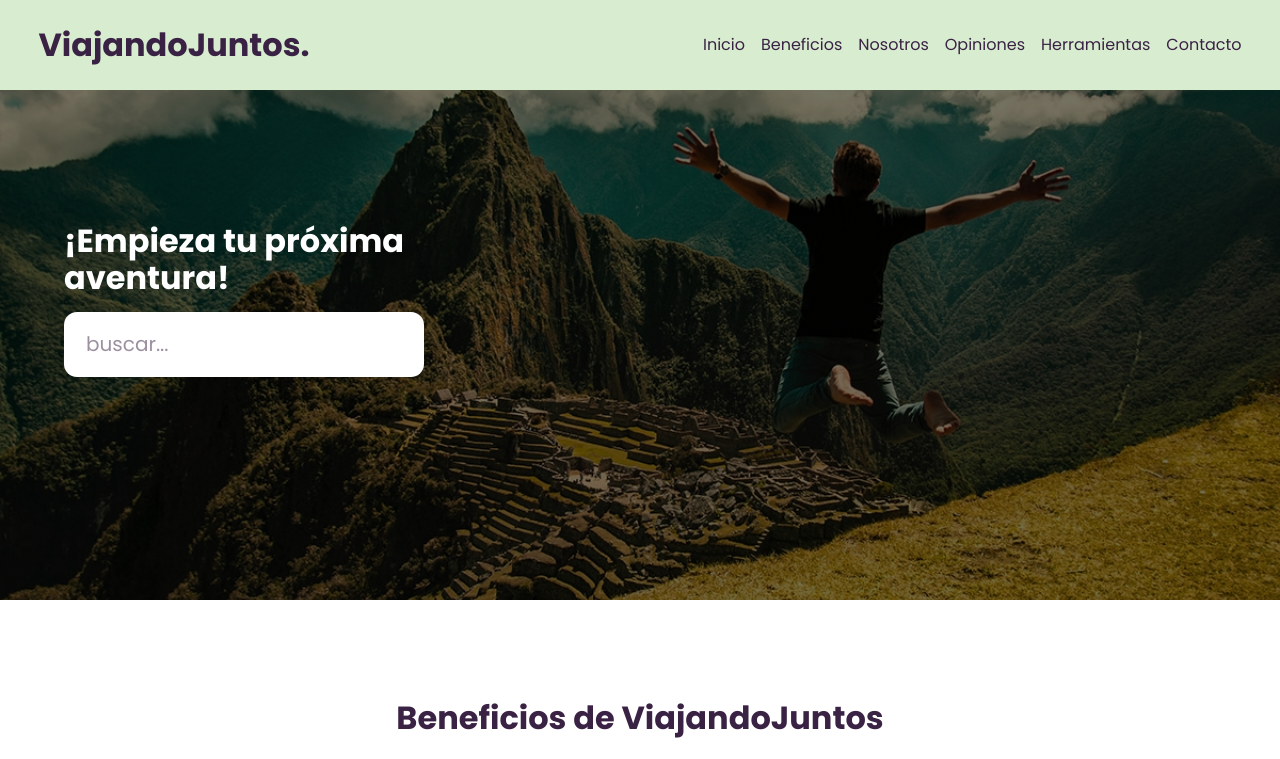
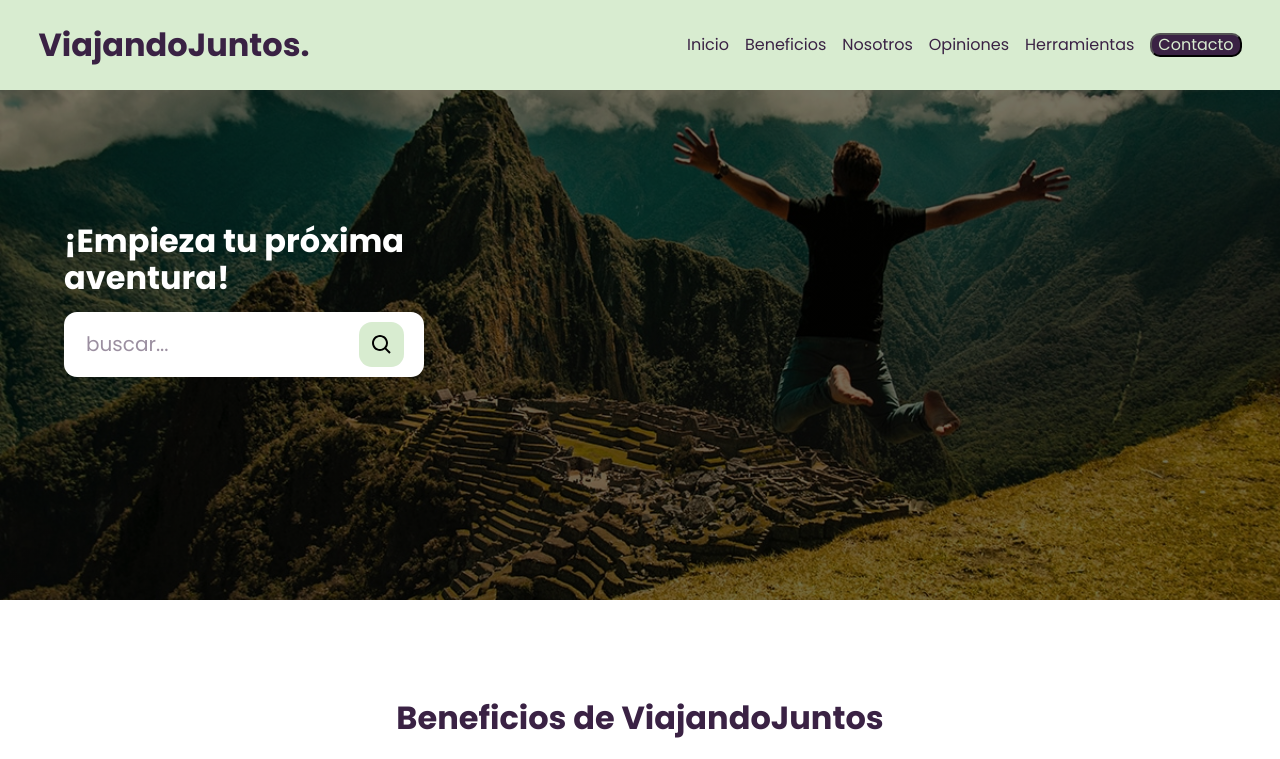
Before and after one commit to ayrtonto/IHC-CC51_Grupo01, a plain HTML site: page index.html in a window 1280 px wide. Shown: the top 759 px of the page. Drawn offline with Linux system fonts and the light colour scheme.

Commit message:
Local
Arregle algunos detalles
Falta:
- carrusel
- footer
- menu hamburguesa
- hacerlo responsive pero bien hecho xd

```diff
--- a/css/styles.css
+++ b/css/styles.css
@@ -36,7 +36,7 @@ body{
     left: 0;
     width: 100%;
     height: 100%;
-    background-image: linear-gradient(180deg, #0000008c 0%, #0000008c 100%), url('/images/machu-picchu.jpg');
+    background-image: linear-gradient(180deg, #0000008c 0%, #0000008c 100%), url('../images/machu-picchu.jpg');
     background-size: cover;
     z-index: -1;
 
@@ -75,6 +75,7 @@ body{
     grid-auto-flow: column;
     grid-auto-columns: max-content;
     gap: 1em;
+    align-items: center;
 }
 
 .nav__items{
@@ -100,6 +101,19 @@ body{
 
 .nav__close{
     display: var(--show, none);
+}
+
+#contact__button{
+    background-color: var(--main-color);
+    color: var(--secondary-color);
+    justify-content: center;
+    border-radius: 10px;
+}
+
+#contact{
+    color: var(--secondary-color);
+    text-decoration: none;
+    font-weight: 400;
 }
 
 /* Hero Container */
@@ -177,6 +191,11 @@ body{
     align-items: center;
 }
 
+#input__text{
+    width: 100%;
+    max-width: 300;
+}
+
 /* About */
 
 .about{
@@ -224,6 +243,7 @@ body{
     border-radius: 10px;
 }
 
+
 /* Nuestras herramientas */
 .tools{
     text-align: center;
--- a/index.html
+++ b/index.html
@@ -33,7 +33,9 @@
                     <a href="#" class="nav__links">Herramientas</a>
                 </li>
                 <li class="nav__items">
-                    <a href="#" class="nav__links">Contacto</a>
+                    <button id="contact__button">
+                        <a href="#" id="contact">Contacto</a>
+                    </button>
                 </li>
 
                 <img src="./images/icons/close.svg" alt="" class="nav__close">
@@ -47,7 +49,7 @@
             <h1 class="hero__title">¡Empieza tu próxima aventura!</h1>
 
             <form action="https://www.google.com/search" method="get" class="search-bar">
-                <input type="text" placeholder="buscar..." name="q">
+                <input type="text" placeholder="buscar..." name="q" id="input__text">
                 <button type="submit">
                     <img src="./images/icons/search.svg" alt="">
                 </button>
```
